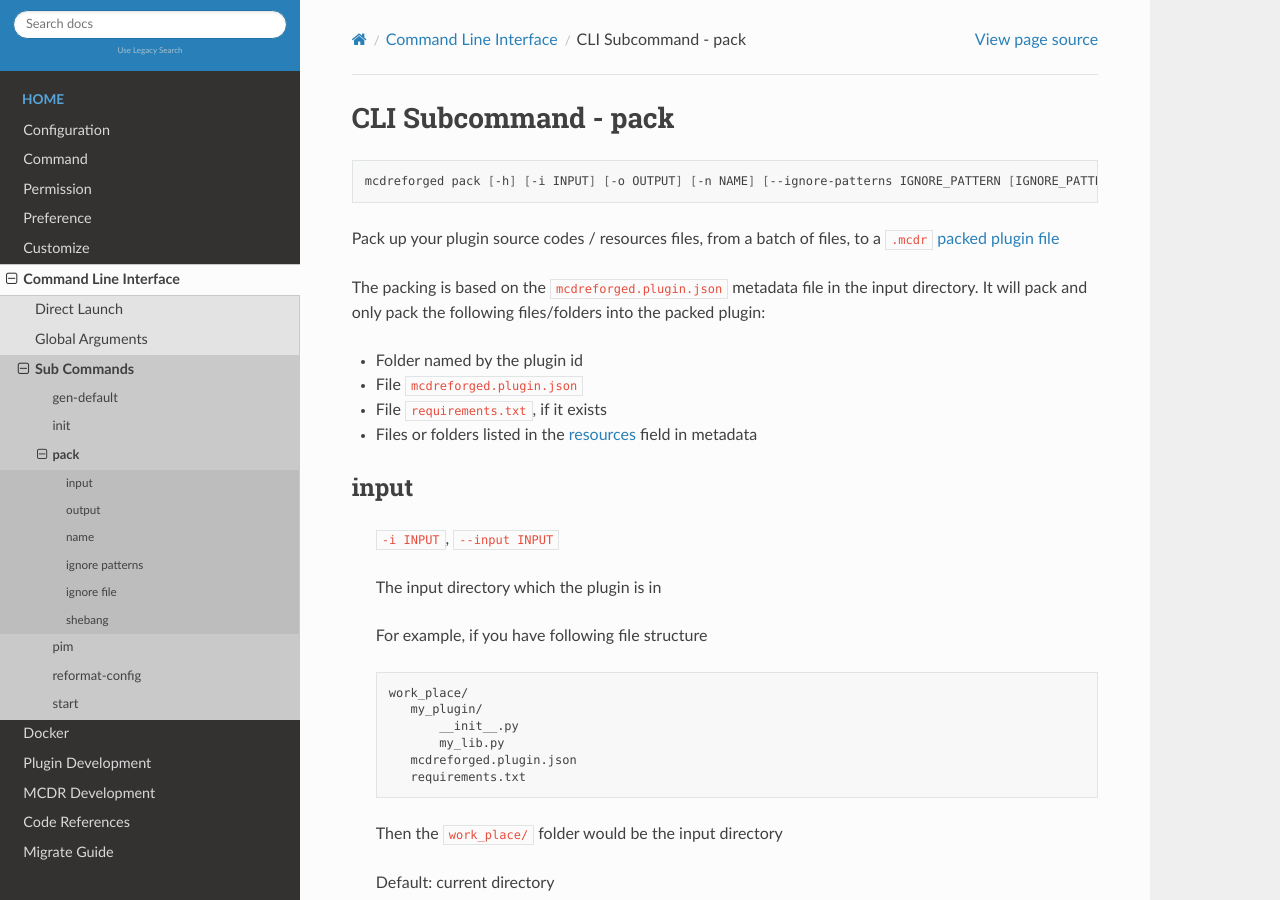
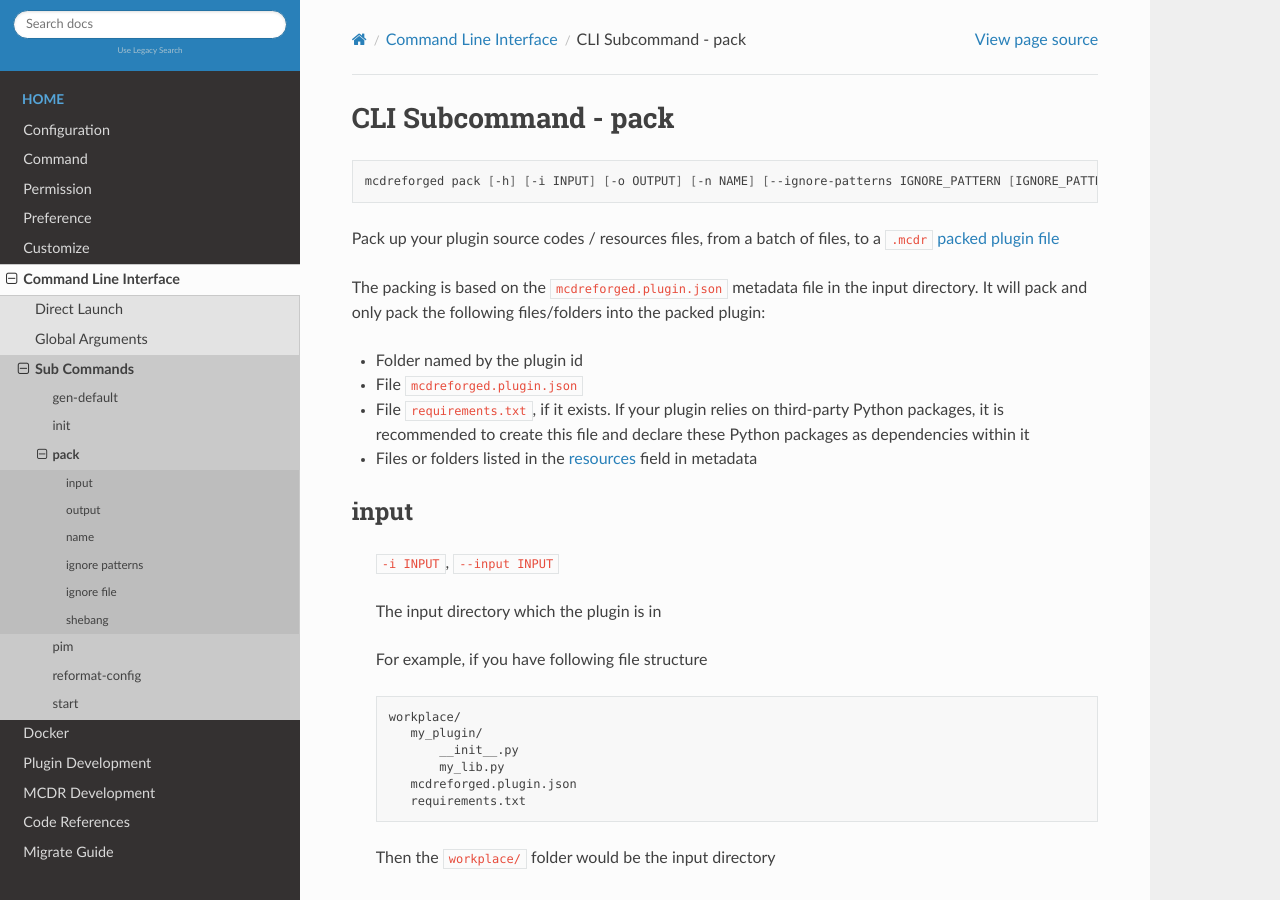
Before and after one commit to MCDReforged/MCDReforged, a Sphinx documentation site: the page built from docs/source/cli/pack.rst, in a window 1280 px wide and 900 px high. Built offline with Sphinx 7.4.7 and the Read the Docs theme 2.0.0, drawn with Linux system fonts in a browser that asks for light colours; pages that are not in the unit, such as notebooks, are missing from menus; the version number could not be read and is left out; comment, search, counter and statistics services are not loaded.

Commit message:
docs: more `requirements.txt` file hints for the packed plugin

```diff
--- a/docs/source/cli/pack.rst
+++ b/docs/source/cli/pack.rst
@@ -12,7 +12,7 @@ The packing is based on the ``mcdreforged.plugin.json`` metadata file in the inp
 
 * Folder named by the plugin id
 * File ``mcdreforged.plugin.json``
-* File ``requirements.txt``, if it exists
+* File ``requirements.txt``, if it exists. If your plugin relies on third-party Python packages, it is recommended to create this file and declare these Python packages as dependencies within it
 * Files or folders listed in the :ref:`plugin_dev/metadata:resources` field in metadata
 
 input
@@ -26,14 +26,14 @@ input
 
     .. code-block:: bash
 
-        work_place/
+        workplace/
            my_plugin/
                __init__.py
                my_lib.py
            mcdreforged.plugin.json
            requirements.txt
 
-    Then the ``work_place/`` folder would be the input directory
+    Then the ``workplace/`` folder would be the input directory
 
     Default: current directory
 
--- a/docs/source/plugin_dev/metadata.rst
+++ b/docs/source/plugin_dev/metadata.rst
@@ -48,6 +48,10 @@ Here's an example
 
 
 If a plugin doesn't not declare the meta data field, a warning will arise in the console and the fallback values will be used
+
+.. tip::
+
+    For python package requirements, it's suggested to declare them in a file named ``requirements.txt``, then :doc:`pack </cli/pack>` it into your packed plugin
 
 Fields
 ------
```
Also changed, not shown: 2 other files.
